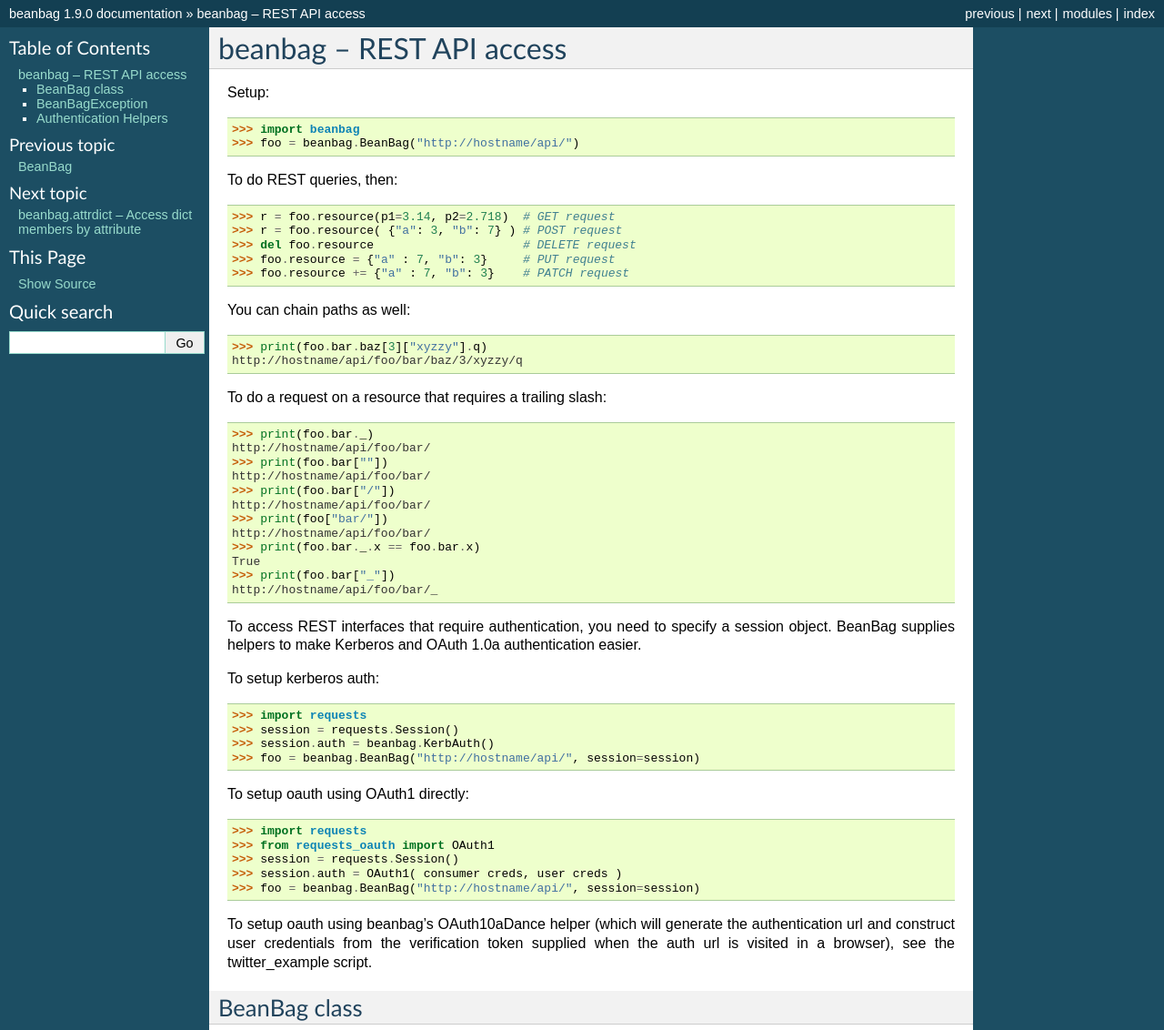
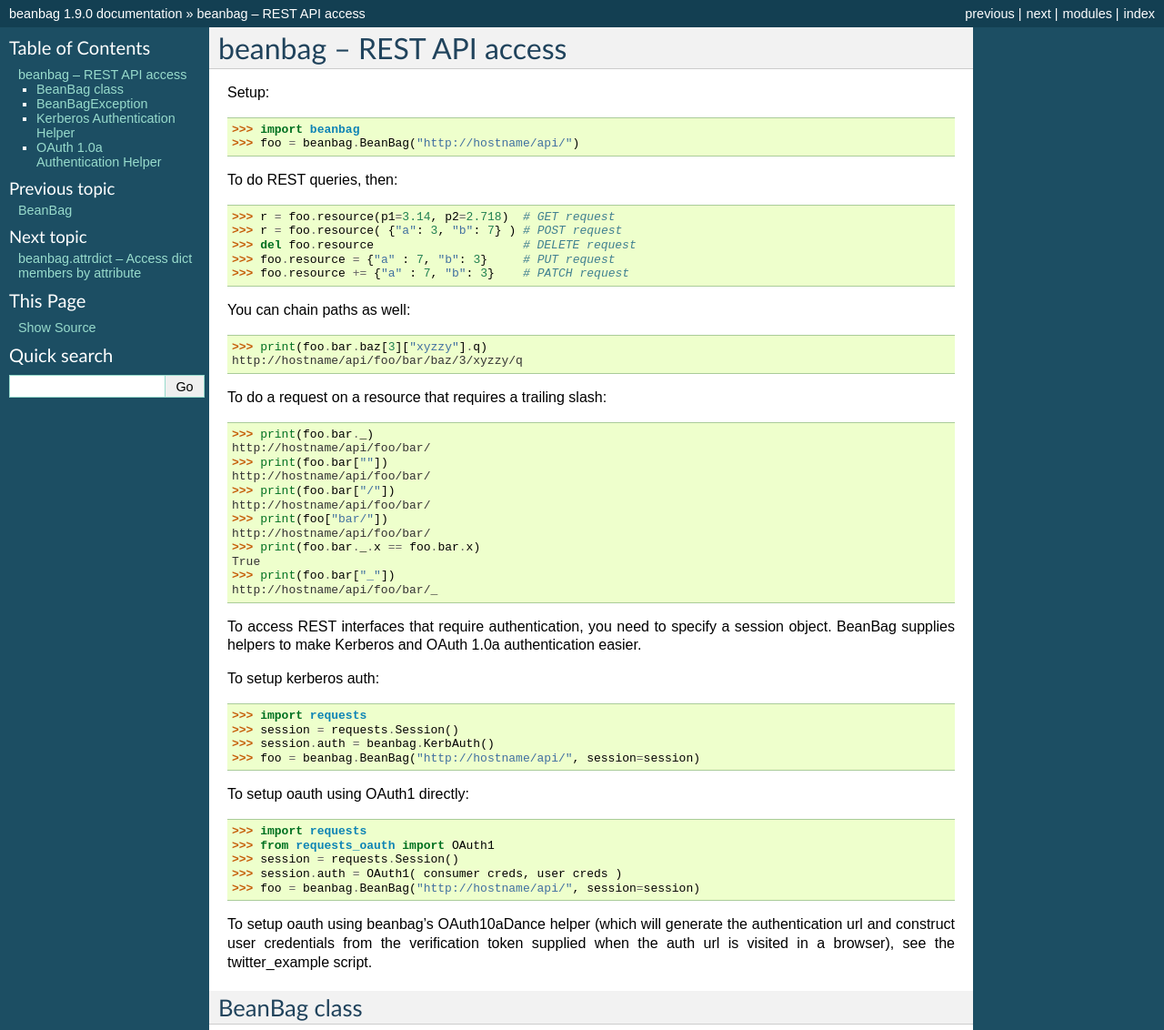
Before and after one commit to ajtowns/beanbag, a Sphinx documentation site: the page built from docs/url.rst, in a window 1280 px wide and 1400 px high, cut to the strip 0-1132 px from the top of the window. Shown: the whole strip at 91% size. Built offline with Sphinx 7.4.7, drawn with Linux system fonts in a browser that asks for light colours; some of the changed text lies outside the part shown.

Commit message:
split auth helpers into separate sections

```diff
--- a/docs/url.rst
+++ b/docs/url.rst
@@ -86,12 +86,15 @@
    :members:
    :special-members:
 
-Authentication Helpers
-----------------------
+Kerberos Authentication Helper
+------------------------------
 
 .. autoclass:: KerbAuth
-   :members:
-   :special-members:
+   :members: __init__
+   :undoc-members:
+
+OAuth 1.0a Authentication Helper
+--------------------------------
 
 .. autoclass:: OAuth10aDance
    :members: __init__, get_auth_url, have_creds, oauth, obtain_creds, verify_user
```
